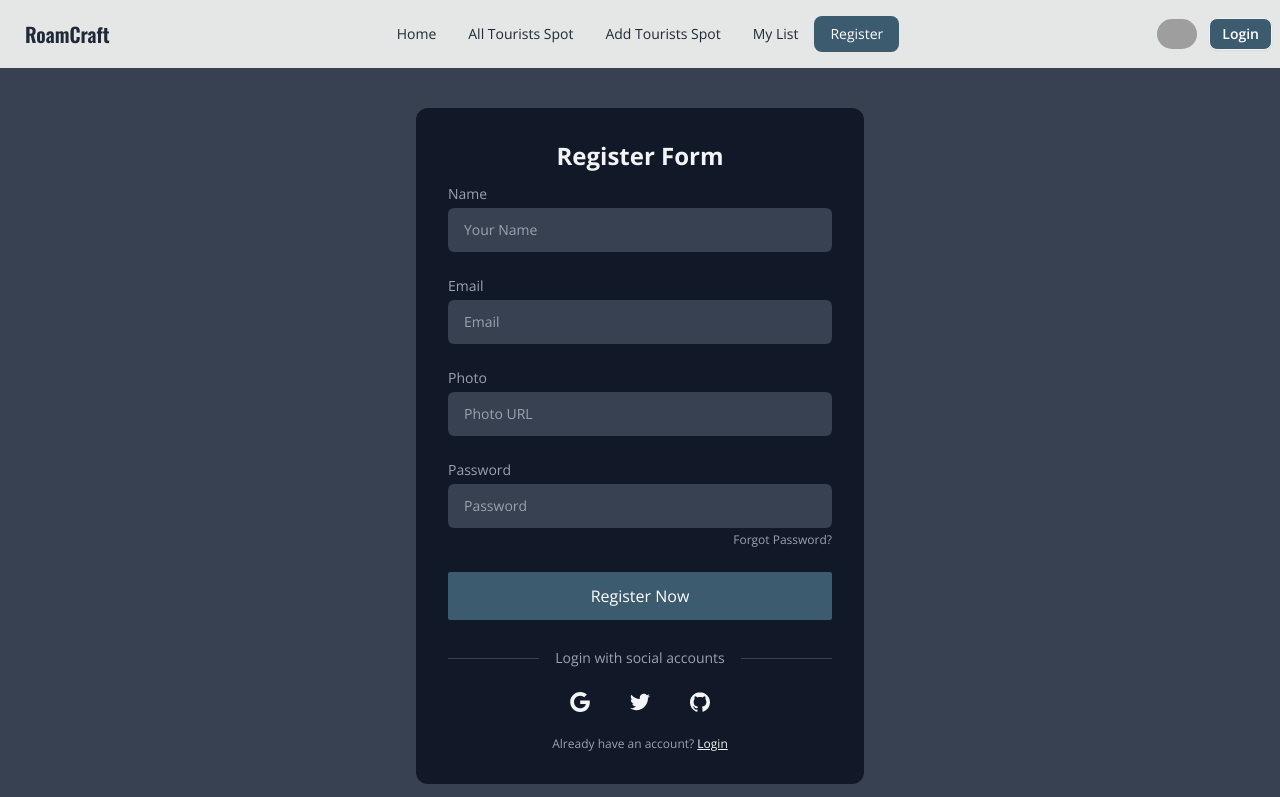
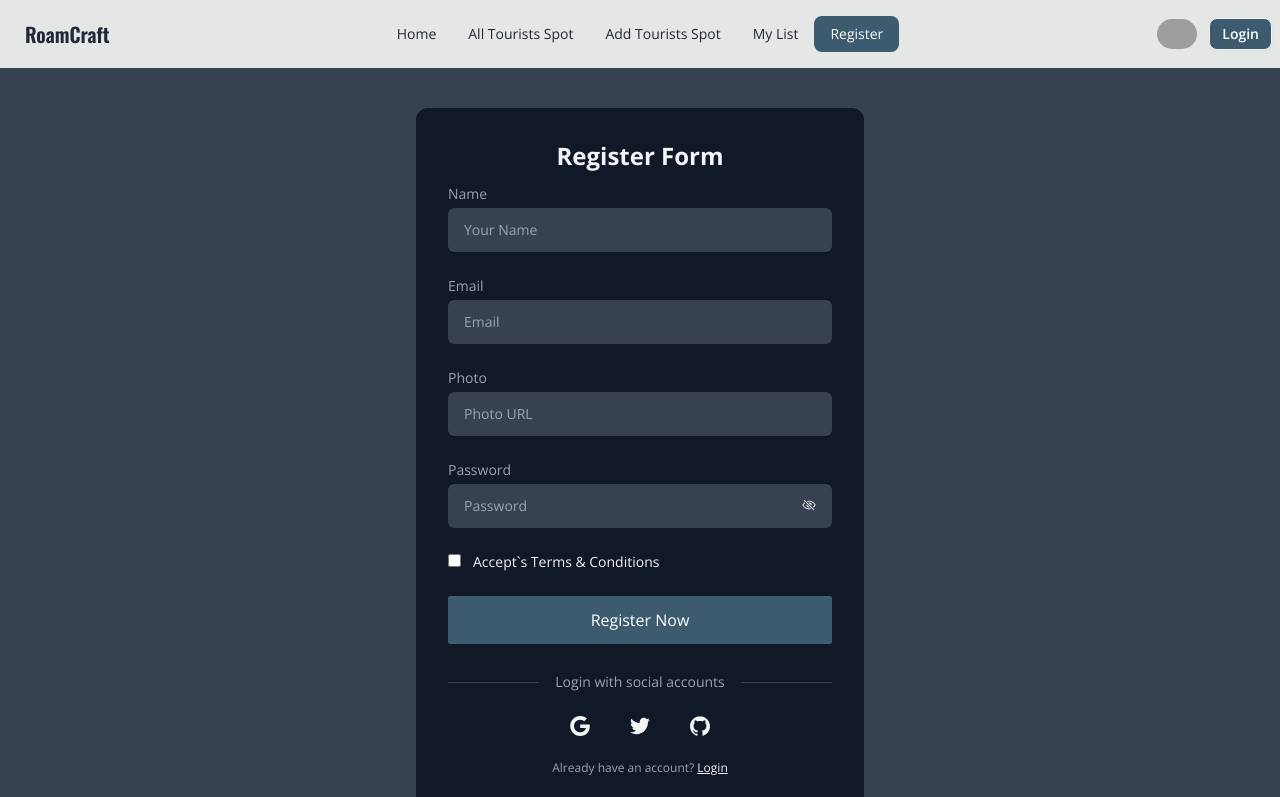
Before and after one commit to developerssaddam/Roam-craft-client, a React (Vite) app: page /register in a window 1280 px wide. Shown: the top 797 px of the page. Built offline with nearby package versions, Linux system fonts and the light colour scheme; grey boxes are pictures that could not be loaded.

Commit message:
Added Login and Register validaion functions

```diff
--- a/package.json
+++ b/package.json
@@ -13,6 +13,7 @@
     "react": "^18.2.0",
     "react-dom": "^18.2.0",
     "react-helmet-async": "^2.0.4",
+    "react-icons": "^5.1.0",
     "react-router-dom": "^6.23.0",
     "react-toastify": "^10.0.5",
     "swiper": "^11.1.1"
--- a/src/components/Login/Login.jsx
+++ b/src/components/Login/Login.jsx
@@ -1,11 +1,37 @@
 import { Link } from "react-router-dom";
+import { IoEyeOffOutline, IoEyeOutline } from "react-icons/io5";
+import { useState } from "react";
+import { toast } from "react-toastify";
 
 const Login = () => {
+  const [showPassword, setShowPassword] = useState(false);
+
+  // handleShowHidePassword.
+  const handleShowHidePassword = () => {
+    setShowPassword(!showPassword);
+  };
+
+  // handleUserLogin
+  const handleUserLogin = (e) => {
+    e.preventDefault();
+
+    const form = e.target;
+    const email = form.email.value;
+    const password = form.password.value;
+
+    // validation
+    if (!email || !password) {
+      toast.warn("All fields are required!");
+    }
+
+    console.log(email, password);
+  };
+
   return (
     <div className="bg-gray-700 py-10 flex justify-center">
       <div className="w-full max-w-md p-8 space-y-3 rounded-xl bg-gray-900 text-gray-100">
         <h1 className="text-2xl font-bold text-center">Login Form</h1>
-        <form className="space-y-6">
+        <form onSubmit={handleUserLogin} className="space-y-6">
           <div className="space-y-1 text-sm">
             <label className="block text-gray-400">Email</label>
             <input
@@ -15,16 +41,20 @@ const Login = () => {
               className="w-full px-4 py-3 rounded-md border-gray-700 bg-gray-700 text-gray-100 focus:border-violet-400"
             />
           </div>
-          <div className="space-y-1 text-sm">
-            <label htmlFor="password" className="block text-gray-400">
-              Password
-            </label>
+          <div className="space-y-1 text-sm relative">
+            <label className="block text-gray-400">Password</label>
             <input
-              type="password"
+              type={showPassword ? "text" : "password"}
               name="password"
               placeholder="Password"
               className="w-full px-4 py-3 rounded-md border-gray-700 bg-gray-700 text-gray-100 focus:border-violet-400"
             />
+            <span
+              onClick={handleShowHidePassword}
+              className="absolute bottom-8 right-4 cursor-pointer"
+            >
+              {showPassword ? <IoEyeOutline /> : <IoEyeOffOutline />}
+            </span>
             <div className="flex justify-end text-xs text-gray-400">
               <a rel="noopener noreferrer" href="#">
                 Forgot Password?
--- a/src/components/Register/Register.jsx
+++ b/src/components/Register/Register.jsx
@@ -1,11 +1,51 @@
 import { Link } from "react-router-dom";
+import { toast } from "react-toastify";
+import { IoEyeOffOutline, IoEyeOutline } from "react-icons/io5";
+import { useState } from "react";
 
 const Register = () => {
+  const [showPassword, setShowPassword] = useState(false);
+  const passCheck = /(?=.*[A-Z])(?=.*[a-z]){6,}/;
+
+  // handleShowHidePassword.
+  const handleShowHidePassword = () => {
+    setShowPassword(!showPassword);
+  };
+
+  // handleRegister
+  const handleRegister = (e) => {
+    e.preventDefault();
+
+    const name = e.target.name.value;
+    const email = e.target.email.value;
+    const photo = e.target.photo.value;
+    const password = e.target.password.value;
+    const terms = e.target.terms.checked;
+
+    // Validation.
+    if (!name || !email || !photo || !password) {
+      return toast.warn("All fields are required!");
+    }
+
+    if (!terms) {
+      return toast.warn("Accept terms & conditions!");
+    }
+
+    // Check Password.
+    if (!passCheck.test(password)) {
+      return toast.warn(
+        "Password must be at least six character with lowercase and uppercase letter!"
+      );
+    }
+
+    console.log(name, email, photo, password, terms);
+  };
+
   return (
     <div className="bg-gray-700 py-10 flex justify-center">
       <div className="w-full max-w-md p-8 space-y-3 rounded-xl bg-gray-900 text-gray-100">
         <h1 className="text-2xl font-bold text-center">Register Form</h1>
-        <form className="space-y-6">
+        <form onSubmit={handleRegister} className="space-y-6">
           <div className="space-y-1 text-sm">
             <label className="block text-gray-400">Name</label>
             <input
@@ -33,23 +73,31 @@ const Register = () => {
               className="w-full px-4 py-3 rounded-md border-gray-700 bg-gray-700 text-gray-100 focus:border-violet-400"
             />
           </div>
-          <div className="space-y-1 text-sm">
-            <label htmlFor="password" className="block text-gray-400">
-              Password
-            </label>
+          <div className="space-y-1 text-sm relative">
+            <label className="block text-gray-400">Password</label>
             <input
-              type="password"
+              type={showPassword ? "text" : "password"}
               name="password"
               placeholder="Password"
               className="w-full px-4 py-3 rounded-md border-gray-700 bg-gray-700 text-gray-100 focus:border-violet-400"
             />
-            <div className="flex justify-end text-xs text-gray-400">
-              <a rel="noopener noreferrer" href="#">
-                Forgot Password?
-              </a>
-            </div>
+            <span
+              onClick={handleShowHidePassword}
+              className="absolute bottom-4 right-4 cursor-pointer"
+            >
+              {showPassword ? <IoEyeOutline /> : <IoEyeOffOutline />}
+            </span>
           </div>
-          <button className="block w-full p-3 text-center rounded-sm text-white bg-[#3C5B6F]">
+
+          <div className="space-y-1 text-sm">
+            <input type="checkbox" name="terms" />
+            <label className="ml-3 text-sm">Accept`s Terms & Conditions</label>
+          </div>
+
+          <button
+            type="submit"
+            className="block w-full p-3 text-center rounded-sm text-white bg-[#3C5B6F]"
+          >
             Register Now
           </button>
         </form>
```
Also changed, not shown: 1 other file (tests, documents, lock files or other folders).
